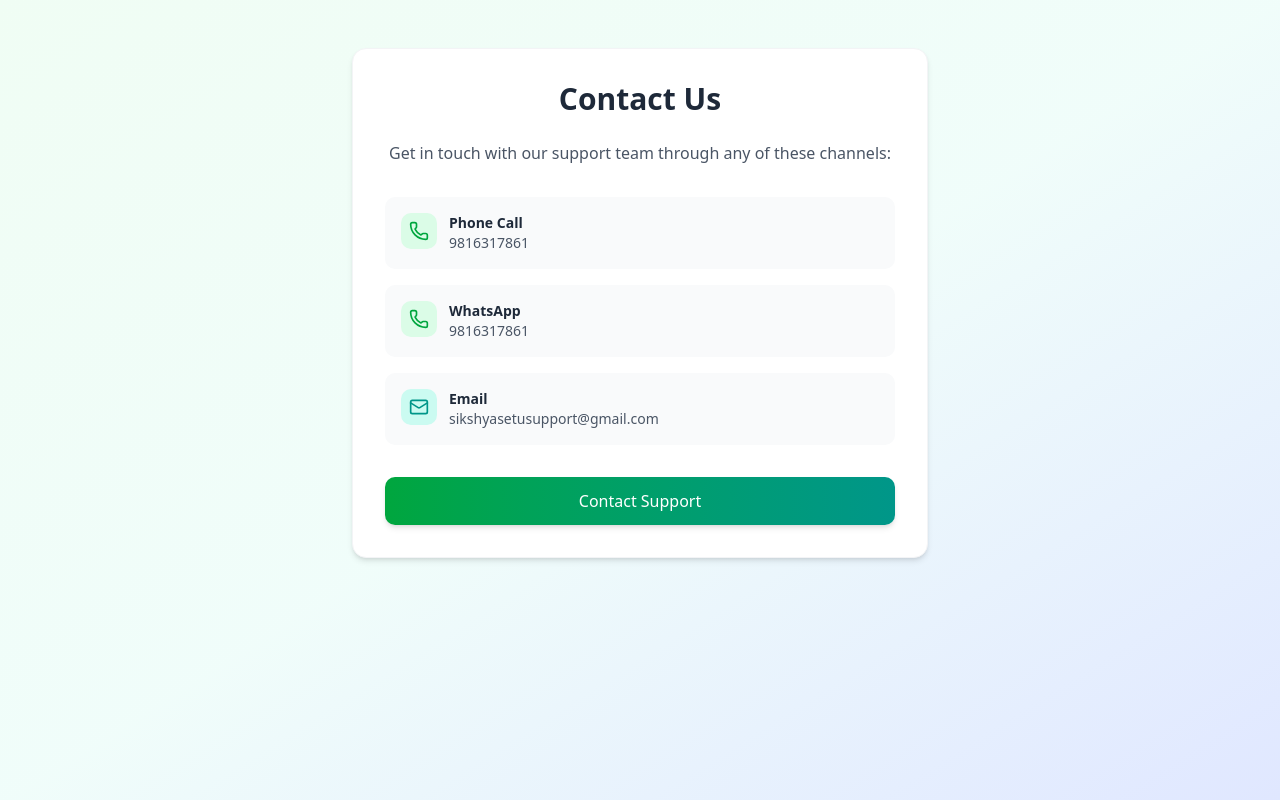
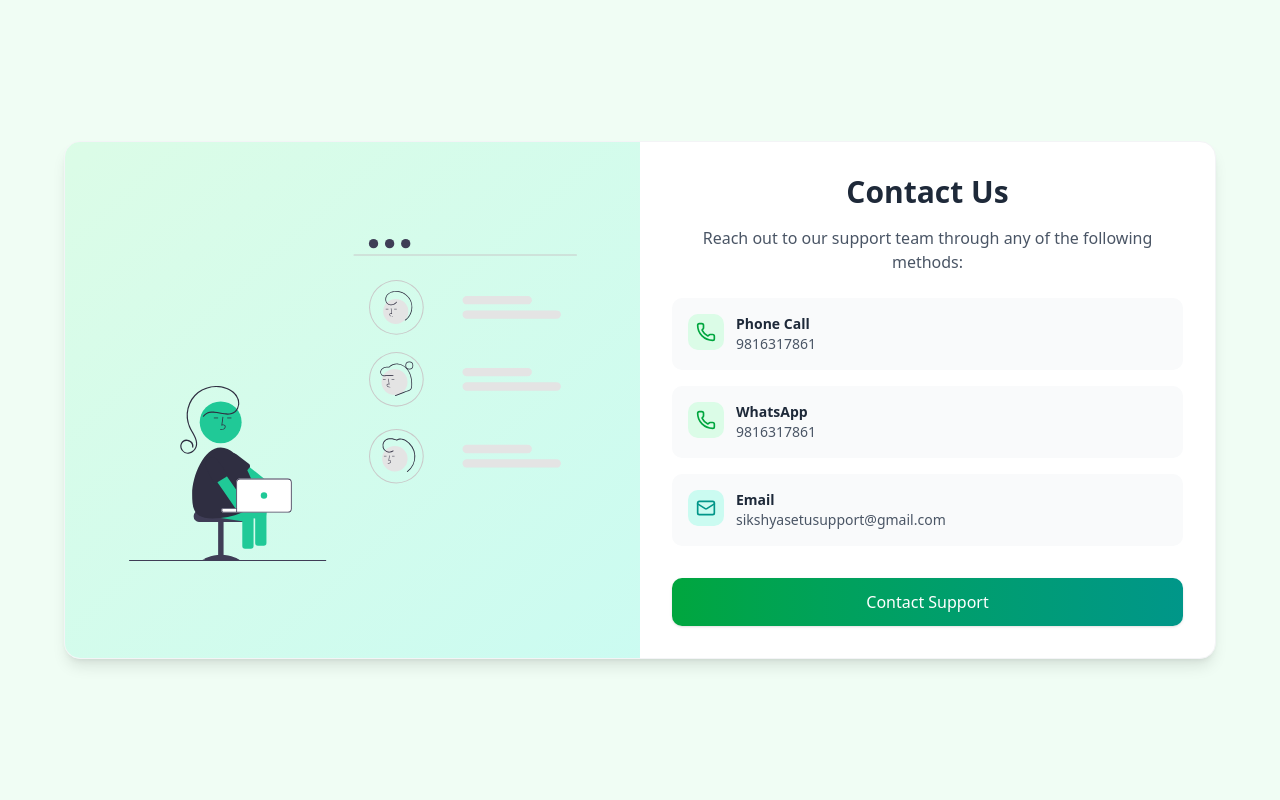
Before and after one commit to Ambiton-HackFest-2082/BitBytes, a React (Vite) app in the folder frontend/: page /auth/contact in a window 1280 px wide. Built offline with nearby package versions, Linux system fonts and the light colour scheme; no server answers.

Commit message:
Navbar and footer changes

```diff
--- a/frontend/src/components/Landingpage/Footer.jsx
+++ b/frontend/src/components/Landingpage/Footer.jsx
@@ -2,11 +2,11 @@ import { Link, NavLink } from "react-router-dom";
 
 export default function Footer() {
   return (
-    <footer className="relative bg-[#F3F4F6] text-gray-700 py-10 mt-0 shadow-inner overflow-hidden">
+    <footer className="relative bg-gradient-to-r from-green-600 to-teal-600 text-white-700 py-10 mt-0 shadow-inner overflow-hidden">
       {/* Background decorative elements */}
       <div className="absolute top-0 left-0 w-full h-full pointer-events-none -z-10">
         {/* Large gradient orb bottom left */}
-        <div className="absolute bottom-0 left-0 w-72 h-72 bg-gradient-to-br from-purple-100/40 to-blue-100/30 rounded-full blur-2xl -translate-x-1/3 translate-y-1/3"></div>
+        <div className="absolute bottom-0 left-0 w-72 h-72 bg-gradient-to-br from-teal-100/40 to-blue-100/30 rounded-full blur-2xl -translate-x-1/3 translate-y-1/3"></div>
         {/* Small gradient orb top right */}
         <div className="absolute top-0 right-0 w-40 h-40 bg-gradient-to-br from-blue-100/30 to-cyan-100/20 rounded-full blur-xl translate-x-1/3 -translate-y-1/3"></div>
         {/* Grid pattern overlay */}
@@ -22,10 +22,12 @@ export default function Footer() {
         <div className="flex flex-col space-y-4 p-4">
           {/* Nav Links */}
           <nav className="flex flex-col space-y-2">
-            <Link to="/" className="hover:text-purple-600 transition-colors">Home</Link>
-            <Link to="/about" className="hover:text-purple-600 transition-colors">About</Link>
-            <Link to="/contact" className="hover:text-purple-600 transition-colors">Contact</Link>
-            <Link to="/auth/login" className="hover:text-purple-600 transition-colors">Login</Link>
+            <a href="#hero-section" className="hover:text-teal-600 transition-colors">Home</a>
+            <a href="#about-section" className="hover:text-teal-600 transition-colors">About</a>
+            <a href="#feature-section" className="hover:text-teal-600 transition-colors">Features</a>
+            <a href="#testimonial-section" className="hover:text-teal-600 transition-colors">Testimonials</a>
+            <a href="#faq-section" className="hover:text-teal-600 transition-colors">FAQ</a>
+            <a href="#contact-section" className="hover:text-teal-600 transition-colors">Contact</a>
           </nav>
         </div>
         <div className="flex flex-col space-y-4 p-4">
@@ -40,7 +42,7 @@ export default function Footer() {
           </div>
         </div>
         {/* Right side (optional social or credit) */}
-        <p className="text-sm mt-2 md:mt-0">Made with MERN for education</p>
+        <p className="text-sm mt-2 md:mt-0">Empowering Education Through Collaboration</p>
       </div>
     </footer>
   );
--- a/frontend/src/index.css
+++ b/frontend/src/index.css
@@ -118,3 +118,7 @@
     @apply bg-background text-foreground;
   }
 }
+
+*{
+  scroll-behavior: smooth;
+}
--- a/frontend/src/pages/LandingPage/Contact.jsx
+++ b/frontend/src/pages/LandingPage/Contact.jsx
@@ -1,76 +1,113 @@
 import { Phone, Mail } from "lucide-react";
+import contImg from "@/assets/cont.svg";
 
 export default function ContactUs() {
+  const phoneNumber = "9816317861";
+  const email = "sikshyasetusupport@gmail.com";
+
   const handlePhoneClick = () => {
-    window.open('tel:9816317861', '_blank');
+    window.open(`tel:${phoneNumber}`, "_blank");
   };
 
   const handleWhatsAppClick = () => {
-    window.open('https://wa.me/9779816317861', '_blank');
+    window.open(`https://wa.me/977${phoneNumber}`, "_blank");
   };
 
   const handleEmailClick = () => {
-    const email = "sikshyasetusupport@gmail.com";
     const subject = encodeURIComponent("Hello from SikshyaSetu");
     const body = encodeURIComponent("Hi, I wanted to reach out to you regarding...");
-
     const gmailUrl = `https://mail.google.com/mail/?view=cm&fs=1&to=${email}&su=${subject}&body=${body}`;
-    window.open(gmailUrl, '_blank');
+    window.open(gmailUrl, "_blank");
   };
 
   const handleContactSupport = () => {
-    const email = "sikshyasetusupport@gmail.com";
     const subject = encodeURIComponent("Support Request from Contact Page");
     const body = encodeURIComponent("Hi Team,\n\nI have a question regarding...");
-
     const gmailUrl = `https://mail.google.com/mail/?view=cm&fs=1&to=${email}&su=${subject}&body=${body}`;
-    window.open(gmailUrl, '_blank');
+    window.open(gmailUrl, "_blank");
   };
 
   return (
-    <div className="min-h-screen bg-gradient-to-br from-green-50 via-teal-50 to-indigo-100 py-12 px-6">
-      <div className="max-w-xl mx-auto bg-white rounded-xl shadow-md p-8 border border-gray-100">
-        <h1 className="text-3xl font-bold text-gray-800 mb-6 text-center">Contact Us</h1>
-        <p className="text-gray-600 mb-8 text-center">
-          Get in touch with our support team through any of these channels:
+    <section className="min-h-screen bg-green-50 flex items-center justify-center py-5 px-6">
+      <div className="max-w-6xl w-full bg-white rounded-2xl shadow-lg border border-gray-100 flex flex-col md:flex-row overflow-hidden">
+
+        {/* Illustration Section */}
+        <div className="md:w-1/2 bg-gradient-to-br from-green-100 to-teal-100 flex items-center justify-center p-8">
+          <img
+            src={contImg}
+            alt="Contact Illustration"
+            className="max-w-md w-full h-auto"
+          />
+        </div>
+
+        {/* Contact Info Section */}
+        <div className="md:w-1/2 p-8 flex flex-col justify-center">
+          <h2 className="text-3xl font-bold text-gray-800 text-center mb-4">
+            Contact Us
+          </h2>
+          <p className="text-center text-gray-600 mb-6">
+            Reach out to our support team through any of the following methods:
           </p>
 
           <div className="space-y-4">
-          <div onClick={handlePhoneClick} className="flex items-start gap-3 p-4 bg-gray-50 rounded-lg cursor-pointer hover:bg-green-50 group">
+            {/* Phone Call */}
+            <div
+              onClick={handlePhoneClick}
+              className="flex items-start gap-3 p-4 bg-gray-50 rounded-lg cursor-pointer hover:bg-green-100 group transition"
+            >
               <div className="bg-green-100 p-2 rounded-lg group-hover:bg-green-200">
                 <Phone className="w-5 h-5 text-green-600" />
               </div>
               <div>
-              <h4 className="font-semibold text-gray-800 text-sm group-hover:text-green-700">Phone Call</h4>
-              <p className="text-gray-600 text-sm">9816317861</p>
+                <h4 className="font-semibold text-sm text-gray-800 group-hover:text-green-700">
+                  Phone Call
+                </h4>
+                <p className="text-sm text-gray-600">{phoneNumber}</p>
               </div>
             </div>
 
-          <div onClick={handleWhatsAppClick} className="flex items-start gap-3 p-4 bg-gray-50 rounded-lg cursor-pointer hover:bg-green-50 group">
+            {/* WhatsApp */}
+            <div
+              onClick={handleWhatsAppClick}
+              className="flex items-start gap-3 p-4 bg-gray-50 rounded-lg cursor-pointer hover:bg-green-100 group transition"
+            >
               <div className="bg-green-100 p-2 rounded-lg group-hover:bg-green-200">
                 <Phone className="w-5 h-5 text-green-600" />
               </div>
               <div>
-              <h4 className="font-semibold text-gray-800 text-sm group-hover:text-green-700">WhatsApp</h4>
-              <p className="text-gray-600 text-sm">9816317861</p>
+                <h4 className="font-semibold text-sm text-gray-800 group-hover:text-green-700">
+                  WhatsApp
+                </h4>
+                <p className="text-sm text-gray-600">{phoneNumber}</p>
               </div>
             </div>
 
-          <div onClick={handleEmailClick} className="flex items-start gap-3 p-4 bg-gray-50 rounded-lg cursor-pointer hover:bg-teal-50 group">
+            {/* Email */}
+            <div
+              onClick={handleEmailClick}
+              className="flex items-start gap-3 p-4 bg-gray-50 rounded-lg cursor-pointer hover:bg-teal-100 group transition"
+            >
               <div className="bg-teal-100 p-2 rounded-lg group-hover:bg-teal-200">
                 <Mail className="w-5 h-5 text-teal-600" />
               </div>
               <div>
-              <h4 className="font-semibold text-gray-800 text-sm group-hover:text-teal-700">Email</h4>
-              <p className="text-gray-600 text-sm break-all">sikshyasetusupport@gmail.com</p>
+                <h4 className="font-semibold text-sm text-gray-800 group-hover:text-teal-700">
+                  Email
+                </h4>
+                <p className="text-sm text-gray-600 break-all">{email}</p>
               </div>
             </div>
           </div>
 
-        <button onClick={handleContactSupport} className="w-full mt-8 bg-gradient-to-r from-green-600 to-teal-600 text-white py-3 px-4 rounded-lg font-medium hover:from-green-700 hover:to-teal-700 shadow-md hover:shadow-lg">
+          {/* Contact Support Button */}
+          <button
+            onClick={handleContactSupport}
+            className="w-full mt-8 bg-gradient-to-r from-green-600 to-teal-600 text-white py-3 rounded-lg font-medium shadow hover:from-green-700 hover:to-teal-700 hover:shadow-lg transition"
+          >
             Contact Support
           </button>
         </div>
       </div>
+    </section>
   );
 }
--- a/frontend/src/pages/LandingPage/Home.jsx
+++ b/frontend/src/pages/LandingPage/Home.jsx
@@ -8,13 +8,25 @@ import About from "../LandingPage/About"
 const Home = () => {
   return (
     <>
+      <div id="hero-section">
         <Hero />
+      </div>
+      <div id="about-section">
         <About />
+      </div>
+      <div id="feature-section">
         <Feature />
+      </div>
         <VideoDisplay />
+      <div id="testimonial-section">
         <Testimonial />
+      </div>
+      <div id="faq-section">
         <FAQ />
+      </div>
+      <div id="contact-section">
         <Contact />
+      </div>
 
 
     </>
```
Also changed, not shown: frontend/src/App.jsx (+21 -0 lines), frontend/src/components/Landingpage/Faq.jsx (+11 -11 lines), frontend/src/components/Landingpage/Navbar.jsx (+45 -35 lines), frontend/src/assets/cont.svg (added). Lines whose indentation alone changed are shown as unchanged.
